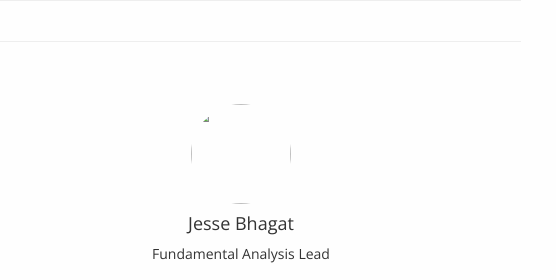
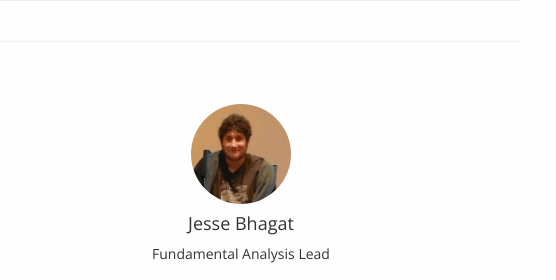
Before and after one commit to thevegagroup/thevegagroup.github.io, a plain HTML site: page pages/members.html in a window 1280 px wide. Shown: the top 280 px of the page, 724-1280 px from the left. Drawn offline with nearby package versions, Linux system fonts and the light colour scheme.

Commit message:
Update members.html
new pictures

```diff
--- a/pages/members.html
+++ b/pages/members.html
@@ -3,7 +3,7 @@
 	<head>
 		<meta http-equiv="content-type" content="text/html; charset=UTF-8">
 		<meta charset="utf-8">
-		<title>Cornell Data Science</title>
+		<title>The Vega Group</title>
 		<meta name="generator" content="Bootply" />
 		<meta name="viewport" content="width=device-width, initial-scale=1, maximum-scale=1">
 		<link href="../css/bootstrap.min.css" rel="stylesheet">
@@ -71,7 +71,7 @@
             </div>
             <div class="team-member" id="marketingContact">
               <div class="col-sm-4 text-center">
-                <a href="https://www.yahoo.com" target="_blank"><img src="../img/eboard/jesse.jpg" class="img-respsonsive img-circle"></a>
+                <a href="https://www.yahoo.com" target="_blank"><img src="../img/eboard/jesse.png" class="img-respsonsive img-circle"></a>
                 <h4>Jesse Bhagat</h4>
                 <p>Fundamental Analysis Lead</p>
               </div>
```
